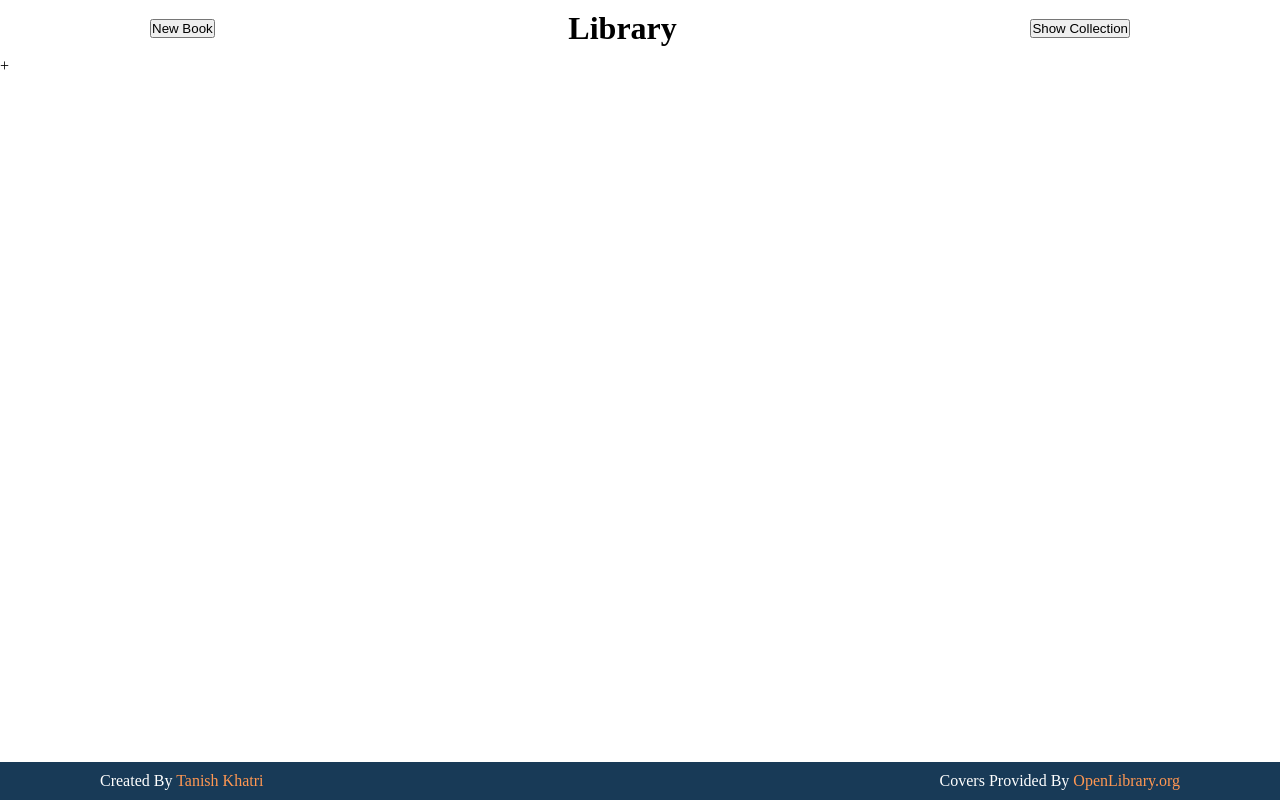
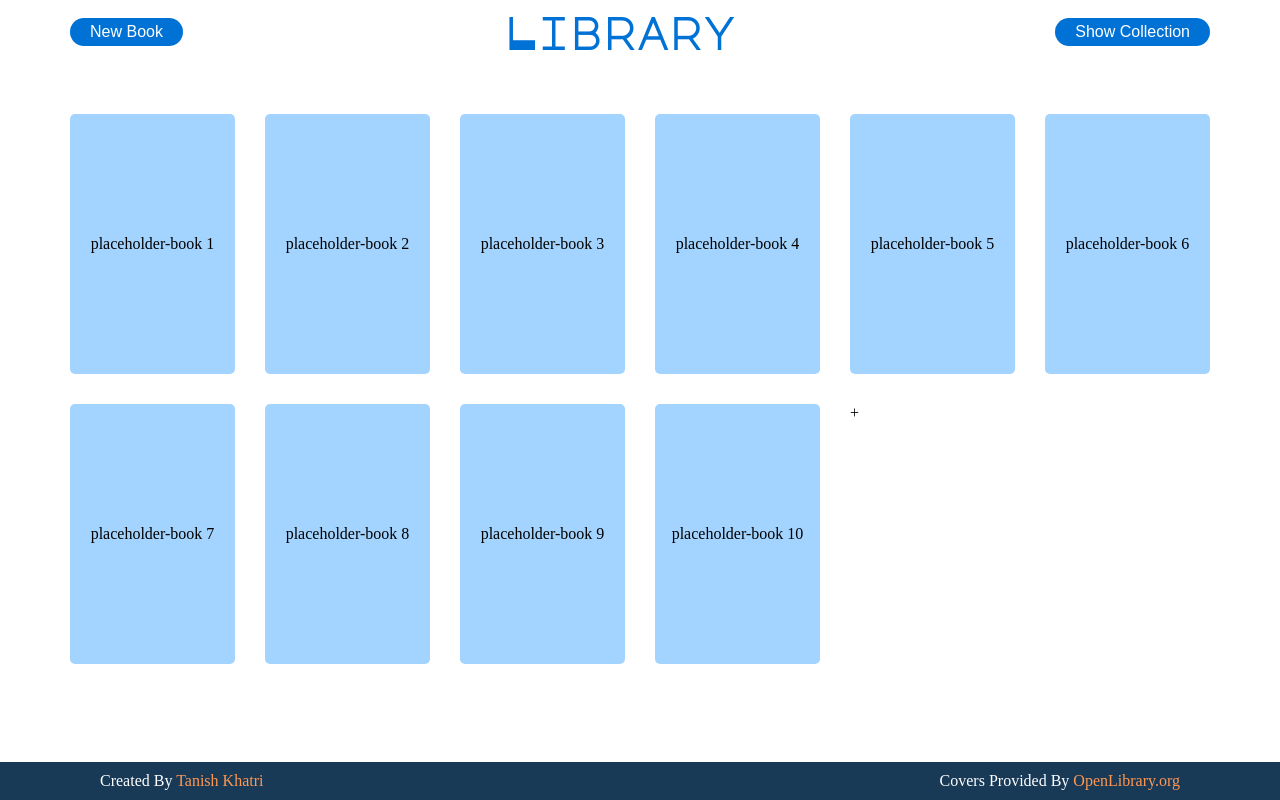
Before and after one commit to TanishKhatri/Library, a plain HTML site: page index.html in a window 1280 px wide. Drawn offline with Linux system fonts and the light colour scheme.

Commit message:
Did Layout for the book grid

```diff
--- a/index.html
+++ b/index.html
@@ -6,7 +6,7 @@
     <link rel="stylesheet" href="styles.css">
     <script src="code.js" defer></script>
     <style>
-        @import url('https://fonts.googleapis.com/css2?family=Major+Mono+Display&display=swap');
+        @import url('https://fonts.googleapis.com/css2?family=Major+Mono+Display&family=Young+Serif&display=swap');
     </style>
     <title>Library</title>
 </head>
@@ -24,6 +24,16 @@
             </div>
         </div>
         <div class="book-grid">
+            <div class="book">placeholder-book 1</div>
+            <div class="book">placeholder-book 2</div>
+            <div class="book">placeholder-book 3</div>
+            <div class="book">placeholder-book 4</div>
+            <div class="book">placeholder-book 5</div>
+            <div class="book">placeholder-book 6</div>
+            <div class="book">placeholder-book 7</div>
+            <div class="book">placeholder-book 8</div>
+            <div class="book">placeholder-book 9</div>
+            <div class="book">placeholder-book 10</div>
             <div class="add-new-book">+</div>
         </div>
     </div>
--- a/styles.css
+++ b/styles.css
@@ -15,6 +15,7 @@ a:hover {
 
 :root {
     --vibrant-blue: hsl(208, 99%, 42%);
+    --vibrant-blue-hover: hsl(208, 99%, 22%);
     --white: #ffffff;
     --light-purple: rgb(202, 184, 255);
     --light-blue: #A3D4FF;
@@ -22,12 +23,13 @@ a:hover {
     --black: #000000;
     --red: #ff0000;
     --orange: #ff9752;
+    --header-font: "Major Mono Display";
+    --content-margin: 70px;
 }
 
 body {
     display: flex;
     flex-direction: column;
-    min-width: 100vw;
     min-height: 100vh;
 }
 
@@ -35,11 +37,56 @@ body {
     display: flex;
     align-items: center;
     justify-content: space-between;
-    margin: 10px 150px;
+    margin: 10px var(--content-margin);
+}
+
+.header h1 {
+    font-family: var(--header-font);
+    color: var(--vibrant-blue);
+    font-size: 2.8rem;
+}
+
+.header button {
+    background-color: var(--vibrant-blue);
+    color: var(--white);
+    border: none;
+    font-size: 1rem;
+    padding: 5px 20px;
+    border-radius: 9999px;
+    cursor: pointer;
+}
+
+.header button:hover {
+    background-color: var(--vibrant-blue-hover);
 }
 
 .content {
     flex: 1 1 0;
+    display: flex;
+    flex-direction: column;
+    gap: 20px;
+    margin: 50px var(--content-margin);
+}
+
+.hero-book {
+    display: none;
+}
+
+.book-grid {
+    display: grid;
+    grid-template-columns: repeat(auto-fill, minmax(150px, 1fr));
+    row-gap: 30px;
+    column-gap: 30px;
+}
+
+.book {
+    height: 260px;
+    border-radius: 5px;
+    display: flex;
+    flex-direction: column;
+    justify-content: center;
+    align-items: center;
+    background-color: var(--light-blue);
 }
 
 .footer {
```
